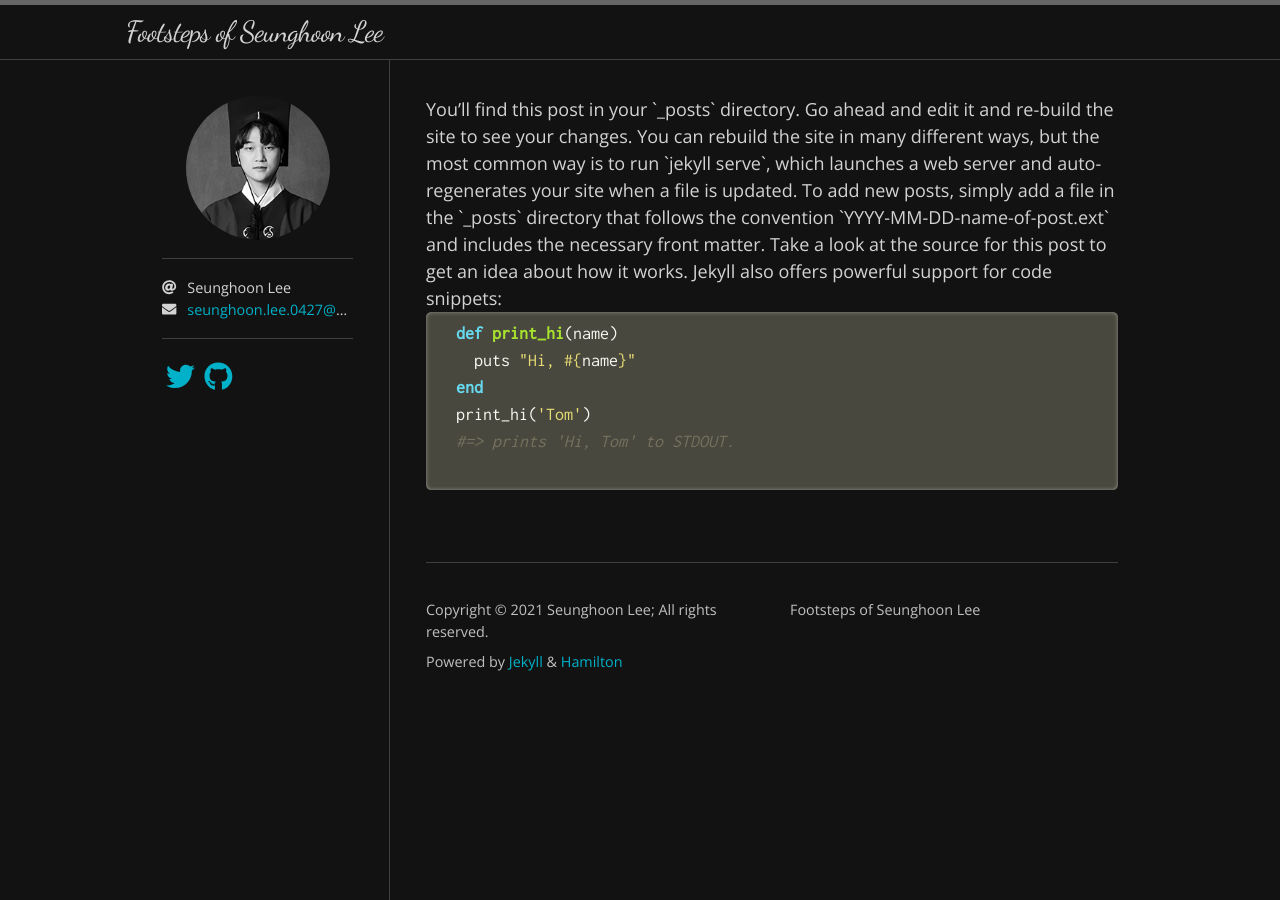
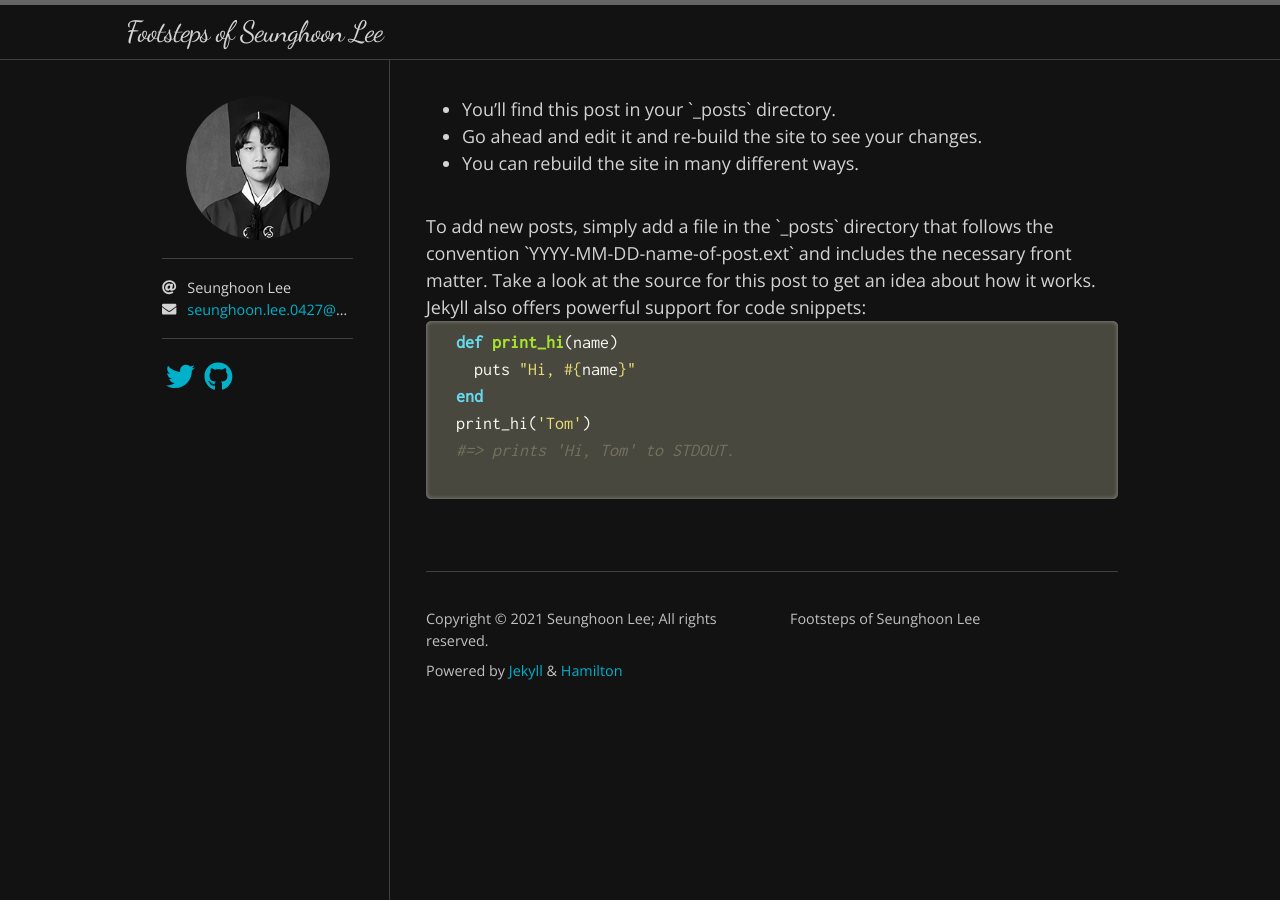
Before and after one commit to SeungHoon00/seunghoon00.github.io, a Jekyll site: the page built from index.html, in a window 1280 px wide. Built offline with Jekyll 4.4.1, drawn with Linux system fonts in a browser that asks for light colours; nearby versions of some CDN libraries; some web fonts are replaced; the list of posts is cut into pages by our own code.

Commit message:
Update home.html

```diff
--- a/_layouts/home.html
+++ b/_layouts/home.html
@@ -12,7 +12,11 @@ layout: default
     {% assign posts = site.posts %}
   {% endif %}
   <div>
-  You’ll find this post in your `_posts` directory. Go ahead and edit it and re-build the site to see your changes. You can rebuild the site in many different ways, but the most common way is to run `jekyll serve`, which launches a web server and auto-regenerates your site when a file is updated.
+  <ul>
+    <li>You’ll find this post in your `_posts` directory.</li>
+    <li>Go ahead and edit it and re-build the site to see your changes. </li>
+    <li>You can rebuild the site in many different ways.</li>
+  </ul>
 
   To add new posts, simply add a file in the `_posts` directory that follows the convention `YYYY-MM-DD-name-of-post.ext` and includes the necessary front matter. Take a look at the source for this post to get an idea about how it works.
 
@@ -25,6 +29,7 @@ layout: default
   print_hi('Tom')
   #=> prints 'Hi, Tom' to STDOUT.
   {% endhighlight %}
+  </ul>
   </div>
   {%- if jekyll.environment == "production" and site.disqus -%}
     <script id="dsq-count-scr" src="//{{ site.disqus }}.disqus.com/count.js" async></script>
```
